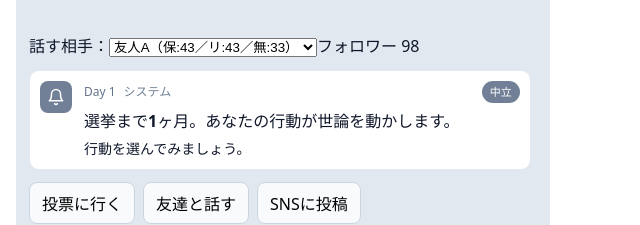
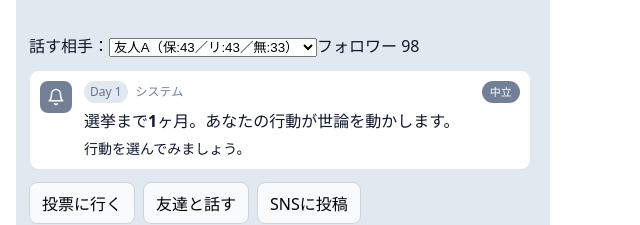
Before and after one commit to shyu-sui/political-sim-mvp, a React (Vite) app in the folder PoliticalSim/: page / in a window 1280 px wide. Shown: the part 481-706 px from the top of the page, without its empty margins (0-640 px from the left). Built offline with nearby package versions, Linux system fonts and the light colour scheme.

Commit message:
feat(loop 70-79): impact強調/出現アニメ/日付ピル/ステータス固定/APと次の日へ（日次ノイズ+ニュース）

```diff
--- a/PoliticalSim/src/components/timeline.css
+++ b/PoliticalSim/src/components/timeline.css
@@ -88,6 +88,10 @@
 .tl-date {
   font-size: 12px;
   color: #64748b;
+  background: #e2e8f0;
+  border-radius: 999px;
+  padding: 2px 6px;
+
 }
 
 .tl-cat {
@@ -169,6 +173,7 @@
 .tl-item,
 .tl-statusbar {
   /* overflow-x: hidden; */
+  position: sticky;
   flex-wrap: wrap;         /* 画面が極端に狭い時は折り返して保護 */
   gap: 12px;
   color: #0f172a; /* テキストを濃いグレーに */
@@ -198,6 +203,16 @@
   max-width: 100%;
 }
 
+/* 重要イベントの協調 */
+.tl-item.good {
+  border-color: #86efac; /* 緑系 */
+  box-shadow: 0 1px 0 rgba(16,185,129,.15);
+}
+.tl-item.bad {
+  border-color: #fecaca; /* 赤系 */
+  box-shadow: 0 1px 0 rgba(239,68,68,.15);
+}
+
 .tl-title-row, .tl-desc {
   word-break: break-word;
   overflow-wrap: anywhere;
@@ -207,3 +222,27 @@
 .tl-list {
   max-height: 60vh; /* 必要に応じて 50〜70vh 程度で調整 */
 }
+
+/* 次の日ボタン */
+.tl-nextday {
+  margin-top: 8px;
+  width: 100%;
+  padding: 10px 12px;
+  border: 1px solid #cbd5e1;
+  border-radius: 8px;
+  background: #e2e8f0;
+  cursor: pointer;
+}
+.tl-nextday:disabled {
+  opacity: .6;
+  cursor: not-allowed;
+}
+
+/* カードのアニメ */
+@keyframes tl-fade-in {
+  from { opacity: 0; transform: translateY(-4px); }
+  to   { opacity: 1; transform: translateY(0); }
+}
+.tl-item {
+  animation: tl-fade-in 160ms ease-out;
+}
```
